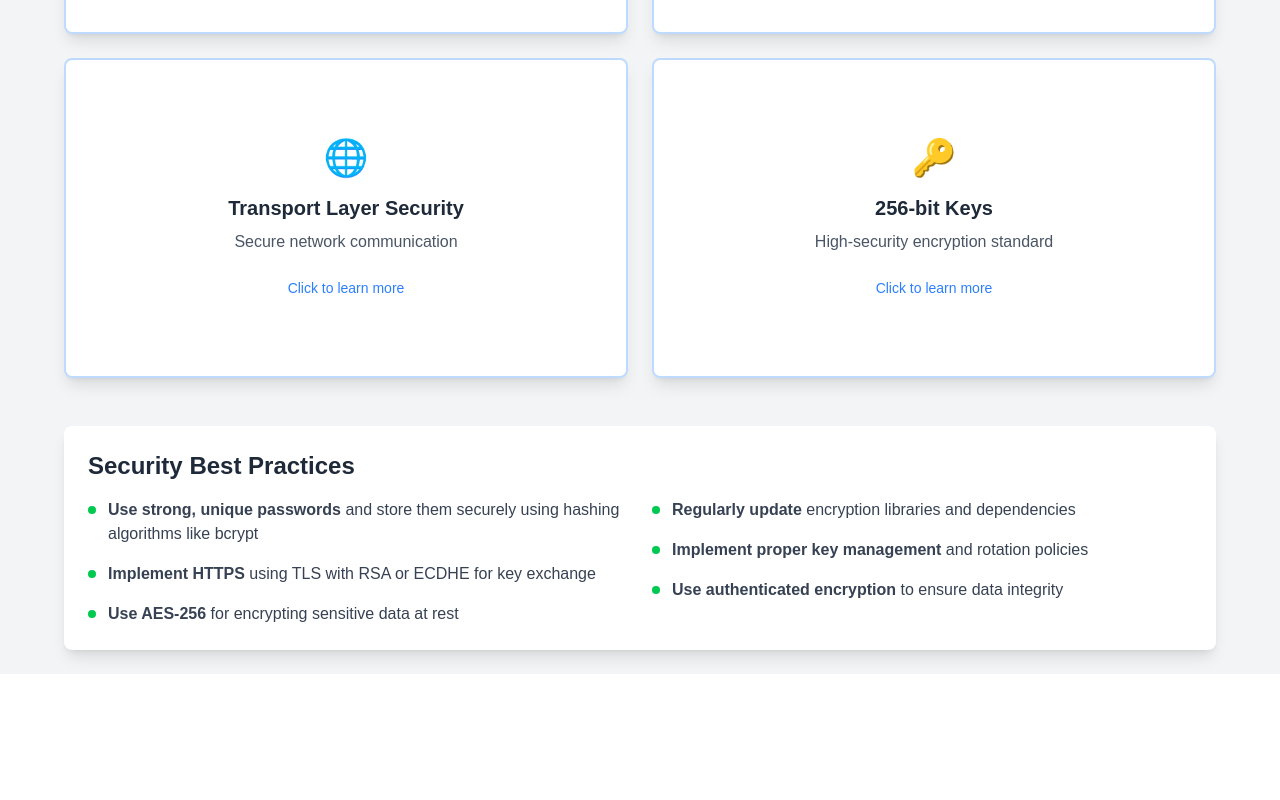
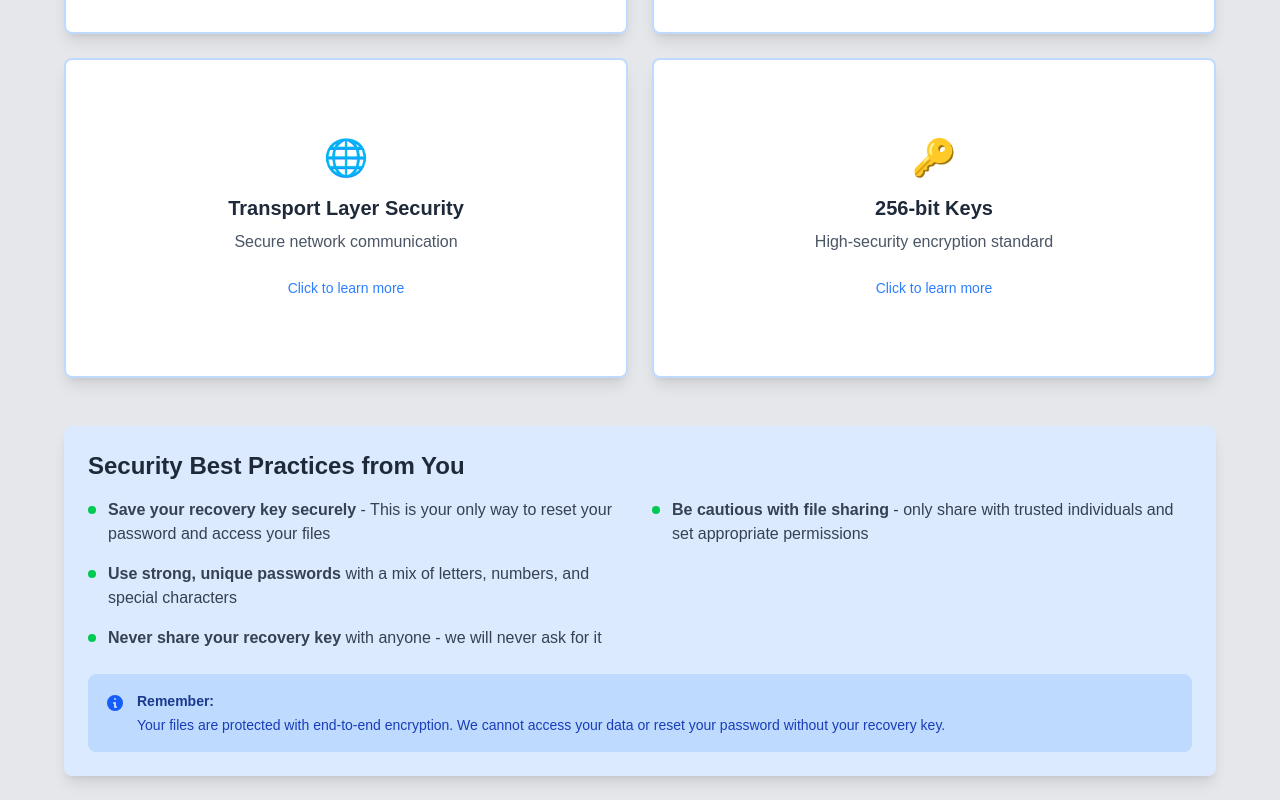
Before and after one commit to COS301-SE-2025/Secure-File-Sharing-Platform, a Next.js app in the folder sfsp-ui/: page /Support/Security in a window 1280 px wide. Shown: the part 1430-2230 px from the top of the page. Before the commit the page ends 2104 px from the top, so only its background shows below. Built offline with nearby package versions, Linux system fonts and the light colour scheme.

Commit message:
security page updates

```diff
--- a/sfsp-ui/app/Support/Security/page.js
+++ b/sfsp-ui/app/Support/Security/page.js
@@ -164,7 +164,7 @@ const SecurityPage = ({ onNavigate }) => {
   ];
 
   return (
-    <div className="p-6 bg-gray-100 dark:bg-gray-900 text-gray-900 dark:text-white min-h-screen">
+    <div className="p-6 bg-gray-200 dark:bg-gray-900 text-gray-900 dark:text-white min-h-screen">
       <div className="max-w-6xl mx-auto">
         {/* Header with Back Button */}
         <div className="flex items-center gap-4 mb-6">
@@ -213,9 +213,8 @@ const SecurityPage = ({ onNavigate }) => {
               >
                 {/* Front of Card */}
                 <div
-                  className={`absolute inset-0 w-full h-full bg-white dark:bg-gray-800 rounded-lg shadow-lg p-6 border-2 border-blue-200 dark:border-blue-800 transition-opacity duration-300 ${
-                    flippedCards[method.id] ? 'opacity-0' : 'opacity-100'
-                  }`}
+                  className={`absolute inset-0 w-full h-full bg-white dark:bg-gray-800 rounded-lg shadow-lg p-6 border-2 border-blue-200 dark:border-blue-800 transition-opacity duration-300 ${flippedCards[method.id] ? 'opacity-0' : 'opacity-100'
+                    }`}
                   style={{ backfaceVisibility: 'hidden' }}
                 >
                   <div className="flex flex-col items-center justify-center h-full text-center">
@@ -234,9 +233,8 @@ const SecurityPage = ({ onNavigate }) => {
 
                 {/* Back of Card */}
                 <div
-                  className={`absolute inset-0 w-full h-full bg-gradient-to-br from-blue-50 to-gray-100 dark:from-gray-800 dark:to-gray-700 rounded-lg shadow-lg p-6 border-2 border-blue-300 dark:border-blue-600 transition-opacity duration-300 overflow-y-auto ${
-                    flippedCards[method.id] ? 'opacity-100' : 'opacity-0'
-                  }`}
+                  className={`absolute inset-0 w-full h-full bg-gradient-to-br from-blue-50 to-gray-100 dark:from-gray-800 dark:to-gray-700 rounded-lg shadow-lg p-6 border-2 border-blue-300 dark:border-blue-600 transition-opacity duration-300 overflow-y-auto ${flippedCards[method.id] ? 'opacity-100' : 'opacity-0'
+                    }`}
                   style={{
                     backfaceVisibility: 'hidden',
                     transform: 'rotateY(180deg)'
@@ -295,28 +293,28 @@ const SecurityPage = ({ onNavigate }) => {
         </div>
 
         {/* Additional Security Information */}
-        <div className="mt-12 bg-white dark:bg-gray-800 rounded-lg shadow-lg p-6">
+        <div className="mt-12 bg-blue-100 dark:bg-gray-800 rounded-lg shadow-lg p-6">
           <h2 className="text-2xl font-bold text-gray-800 dark:text-white mb-4">
-            Security Best Practices
+            Security Best Practices from You
           </h2>
           <div className="grid grid-cols-1 md:grid-cols-2 gap-6">
             <div className="space-y-4">
               <div className="flex items-start gap-3">
                 <div className="w-2 h-2 bg-green-500 rounded-full mt-2 flex-shrink-0"></div>
                 <p className="text-gray-700 dark:text-gray-300">
-                  <strong>Use strong, unique passwords</strong> and store them securely using hashing algorithms like bcrypt
+                  <strong>Save your recovery key securely</strong> - This is your only way to reset your password and access your files
                 </p>
               </div>
               <div className="flex items-start gap-3">
                 <div className="w-2 h-2 bg-green-500 rounded-full mt-2 flex-shrink-0"></div>
                 <p className="text-gray-700 dark:text-gray-300">
-                  <strong>Implement HTTPS</strong> using TLS with RSA or ECDHE for key exchange
+                  <strong>Use strong, unique passwords</strong> with a mix of letters, numbers, and special characters
                 </p>
               </div>
               <div className="flex items-start gap-3">
                 <div className="w-2 h-2 bg-green-500 rounded-full mt-2 flex-shrink-0"></div>
                 <p className="text-gray-700 dark:text-gray-300">
-                  <strong>Use AES-256</strong> for encrypting sensitive data at rest
+                  <strong>Never share your recovery key</strong> with anyone - we will never ask for it
                 </p>
               </div>
             </div>
@@ -324,19 +322,20 @@ const SecurityPage = ({ onNavigate }) => {
               <div className="flex items-start gap-3">
                 <div className="w-2 h-2 bg-green-500 rounded-full mt-2 flex-shrink-0"></div>
                 <p className="text-gray-700 dark:text-gray-300">
-                  <strong>Regularly update</strong> encryption libraries and dependencies
+                  <strong>Be cautious with file sharing</strong> - only share with trusted individuals and set appropriate permissions
                 </p>
               </div>
-              <div className="flex items-start gap-3">
-                <div className="w-2 h-2 bg-green-500 rounded-full mt-2 flex-shrink-0"></div>
-                <p className="text-gray-700 dark:text-gray-300">
-                  <strong>Implement proper key management</strong> and rotation policies
-                </p>
-              </div>
-              <div className="flex items-start gap-3">
-                <div className="w-2 h-2 bg-green-500 rounded-full mt-2 flex-shrink-0"></div>
-                <p className="text-gray-700 dark:text-gray-300">
-                  <strong>Use authenticated encryption</strong> to ensure data integrity
+            </div>
+          </div>
+          <div className="mt-6 p-4 bg-blue-200 dark:bg-blue-900 border border-blue-200 dark:border-blue-700 rounded-lg">
+            <div className="flex items-start gap-3">
+              <svg className="w-5 h-5 text-blue-600 dark:text-blue-400 mt-0.5 flex-shrink-0" fill="currentColor" viewBox="0 0 20 20">
+                <path fillRule="evenodd" d="M18 10a8 8 0 11-16 0 8 8 0 0116 0zm-7-4a1 1 0 11-2 0 1 1 0 012 0zM9 9a1 1 0 000 2v3a1 1 0 001 1h1a1 1 0 100-2v-3a1 1 0 00-1-1H9z" clipRule="evenodd" />
+              </svg>
+              <div>
+                <p className="text-sm font-semibold text-blue-900 dark:text-blue-100">Remember:</p>
+                <p className="text-sm text-blue-800 dark:text-blue-200 mt-1">
+                  Your files are protected with end-to-end encryption. We cannot access your data or reset your password without your recovery key.
                 </p>
               </div>
             </div>
```
